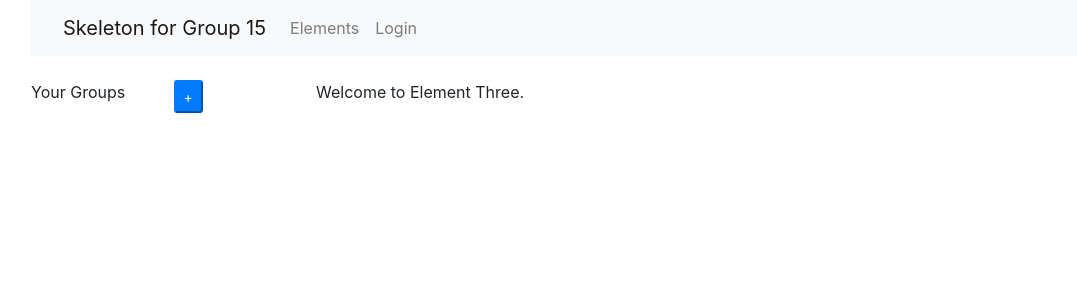
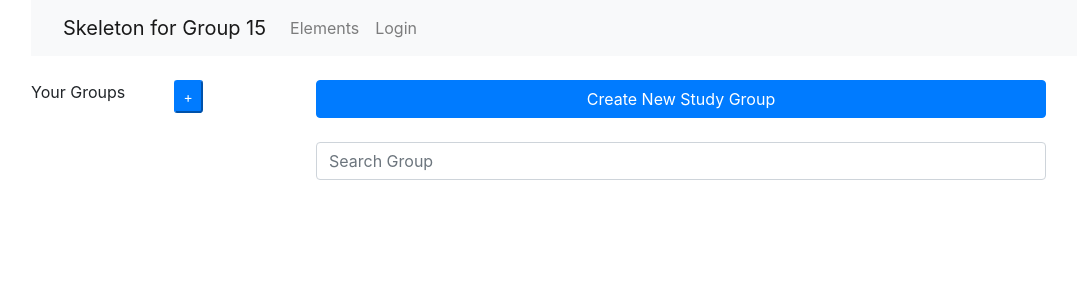
Before and after one commit to LuisLReyes/chitchat, a React (Create React App) app in the folder client/: page /addgroup in a window 1280 px wide. Shown: the top 300 px of the page, without its empty margins (54-1131 px from the left). Built offline with nearby package versions, Linux system fonts and the light colour scheme.

Commit message:
Reverted Page
uploaded the wrong page by accident so I reverted  it back

```diff
--- a/client/src/components/addgroup.component.js
+++ b/client/src/components/addgroup.component.js
@@ -1,10 +1,32 @@
 import React, { Component } from 'react';
+import "bootstrap/dist/css/bootstrap.min.css";
 
 export default class ElementThree extends Component {
+
+	constructor(props) {
+		super(props);
+		this.state = {
+			searchElement:''
+		}
+
+		this.changeSearchElement = this.changeSearchElement.bind(this);
+	}
+
+	changeSearchElement(event) {
+		this.setState({
+			searchElement: event.target.value
+
+		});
+	}
+
     render() {
         return (
             <div>
-                <p>Welcome to Element Three.</p>
+                <button type="button"class="btn btn-primary btn-block mb-4" >
+                	Create New Study Group
+                </button>
+
+                <input type="text" class="form-control" placeholder="Search Group" aria-label="Search" />
             </div>
         )
     }
```
